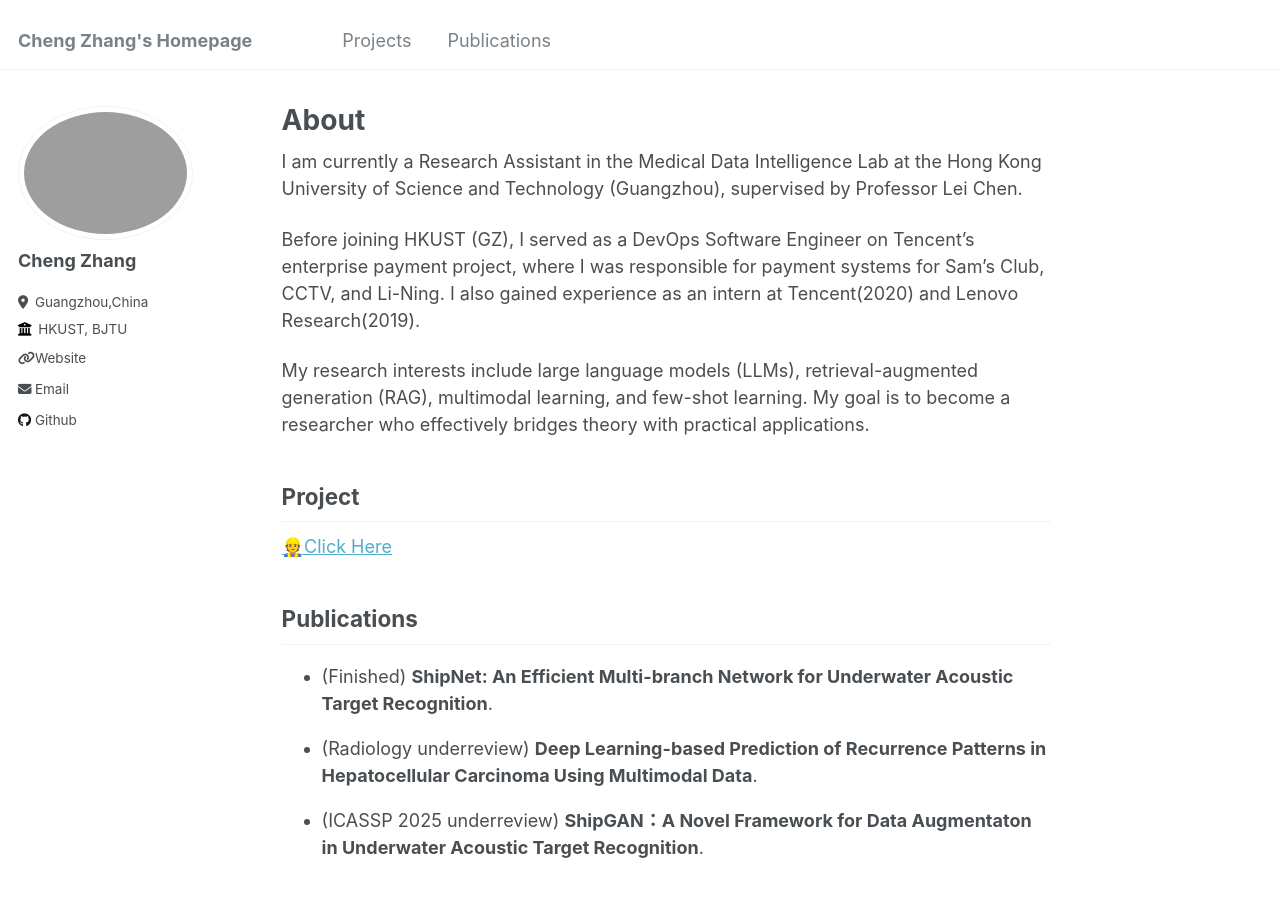
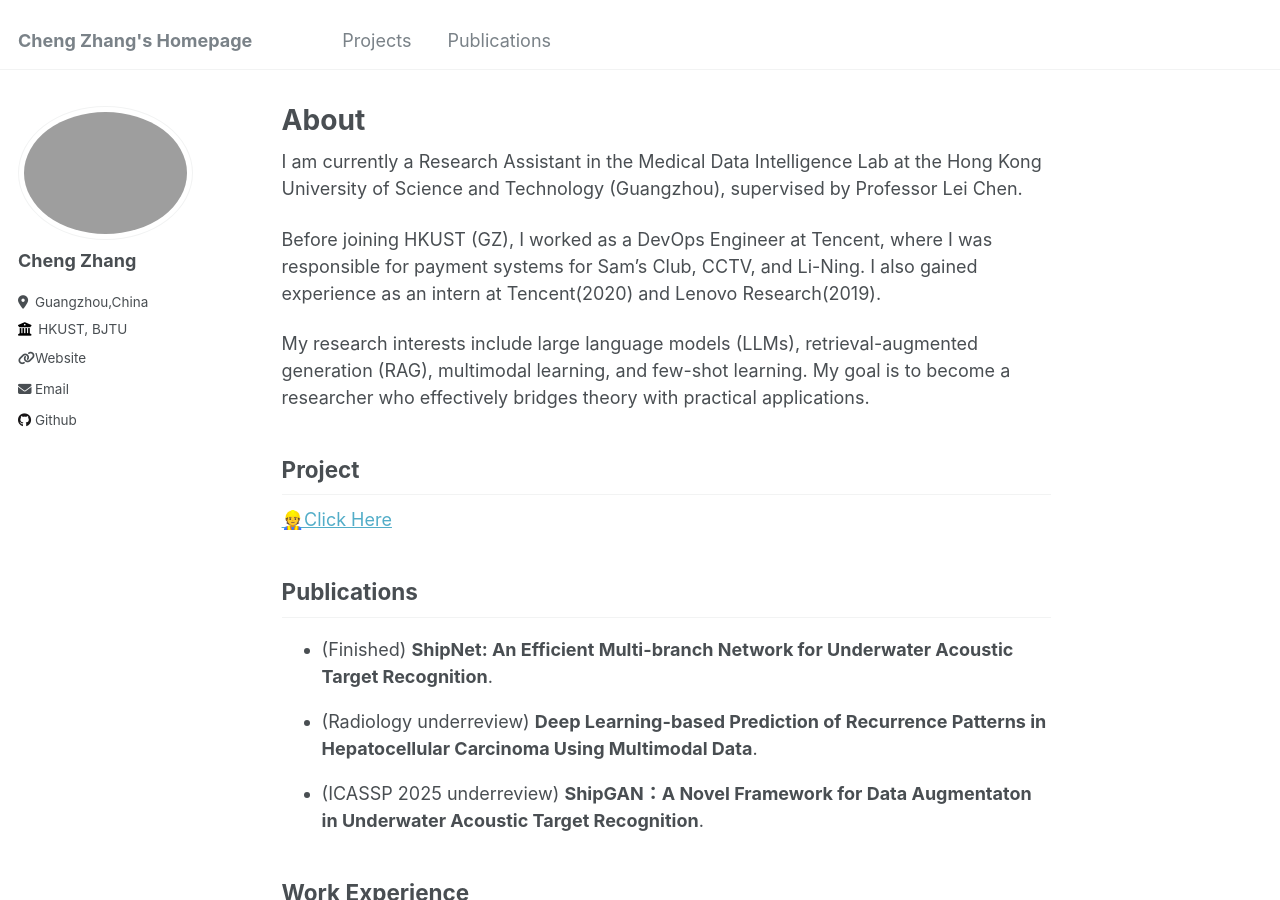
Before and after one commit to ZachcZhang/zachczhang.github.io, a Jekyll site: the page built from _pages/about.md, in a window 1280 px wide and 900 px high. Built offline with Jekyll 4.4.1, drawn with Linux system fonts in a browser that asks for light colours.

Commit message:
update information

```diff
--- a/_pages/about.md
+++ b/_pages/about.md
@@ -9,7 +9,7 @@ redirect_from:
 
 I am currently a Research Assistant in the Medical Data Intelligence Lab at the Hong Kong University of Science and Technology (Guangzhou), supervised by Professor Lei Chen.
 
-Before joining HKUST (GZ), I served as a DevOps Software Engineer on Tencent's enterprise payment project, where I was responsible for payment systems for Sam's Club, CCTV, and Li-Ning. I also gained experience as an intern at Tencent(2020) and Lenovo Research(2019).
+Before joining HKUST (GZ), I worked as a DevOps Engineer at Tencent, where I was responsible for payment systems for Sam's Club, CCTV, and Li-Ning. I also gained experience as an intern at Tencent(2020) and Lenovo Research(2019).
 
 My research interests include large language models (LLMs), retrieval-augmented generation (RAG), multimodal learning, and few-shot learning. My goal is to become a researcher who effectively bridges theory with practical applications.
 
```
